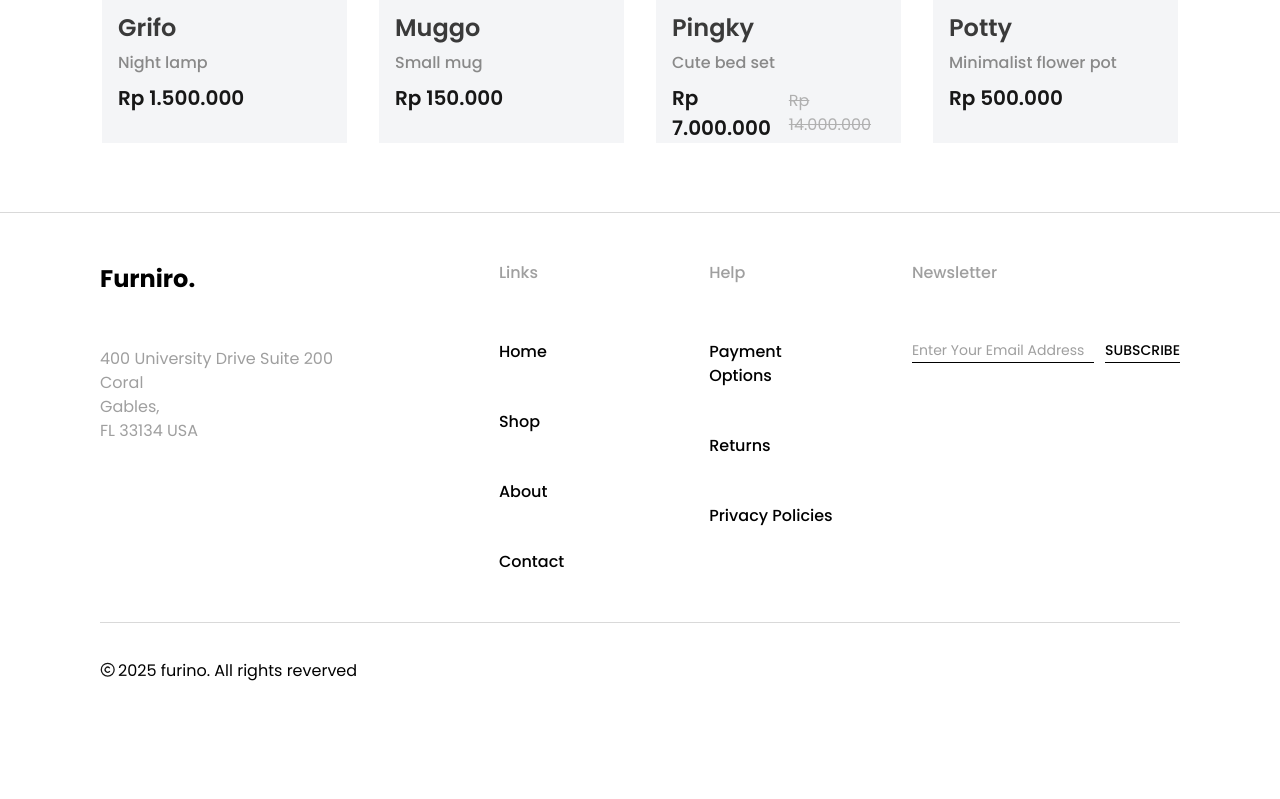
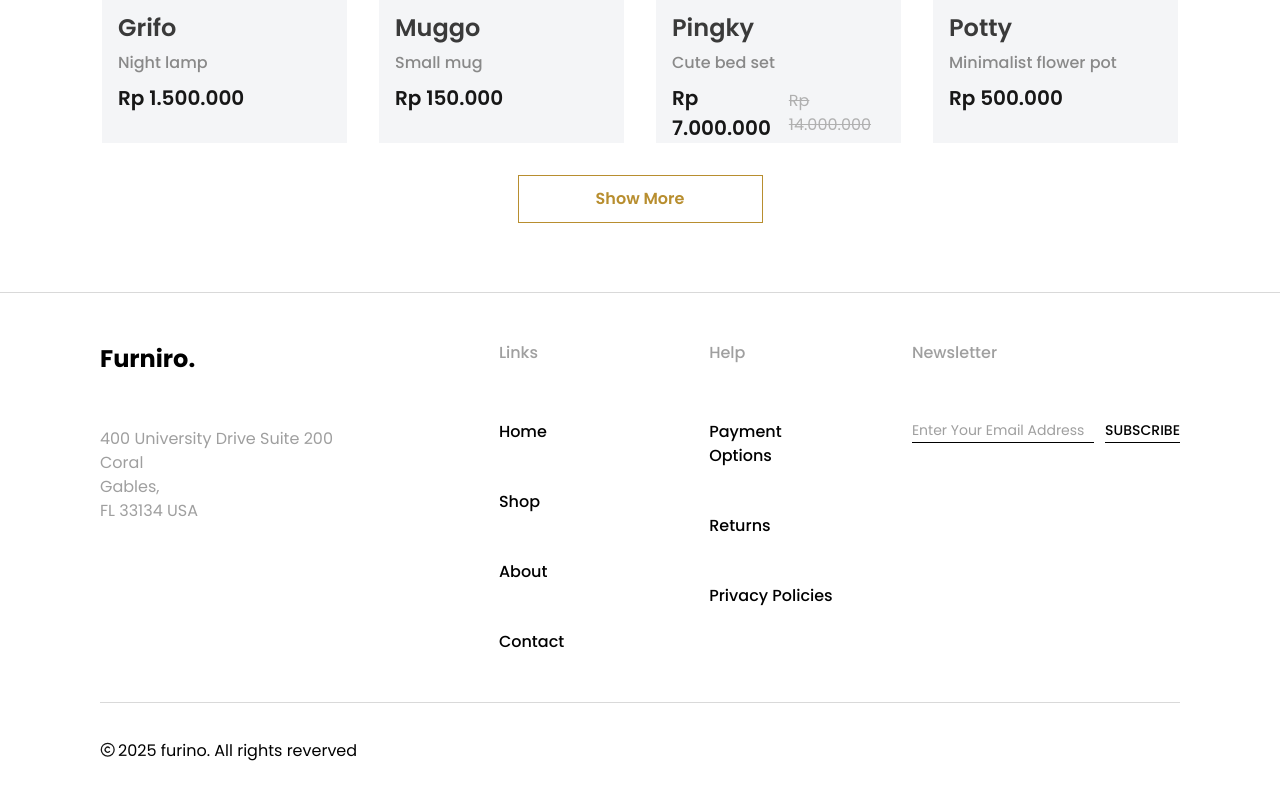
Before and after one commit to MdMuzahid07/furniro-client, a Next.js app: page / in a window 1280 px wide. Shown: the part 2476-3275 px from the top of the page. Before the commit the page ends 3195 px from the top, so only its background shows below. Built offline with nearby package versions, Linux system fonts and the light colour scheme.

Commit message:
ourproduct section

```diff
--- a/src/components/home/OurProducts.tsx
+++ b/src/components/home/OurProducts.tsx
@@ -84,6 +84,10 @@ const OurProducts = () => {
       <div className="mt-[32px] grid grid-cols-1 gap-[24px] sm:grid-cols-2 sm:gap-[32px] lg:grid-cols-3 xl:grid-cols-4">
         {products?.map((product) => <ProductCard key={product?._id} product={product} />)}
       </div>
+
+      <button className="mx-auto mt-[32px] flex h-[48px] w-[245px] cursor-pointer items-center justify-center border border-primary text-[16px] leading-[150%] font-semibold text-primary transition-all duration-200 hover:bg-primary hover:text-background">
+        Show More
+      </button>
     </section>
   );
 };
```
